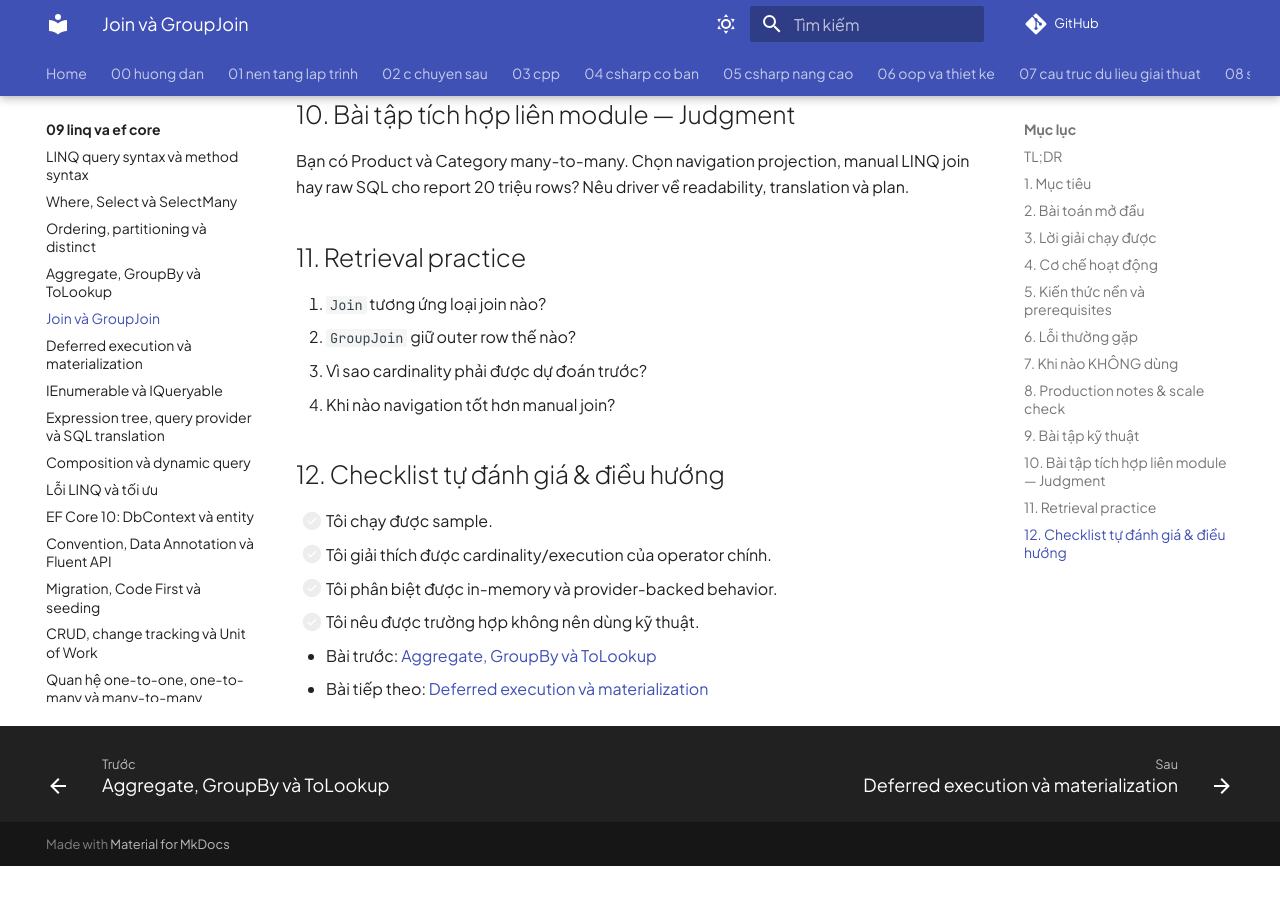
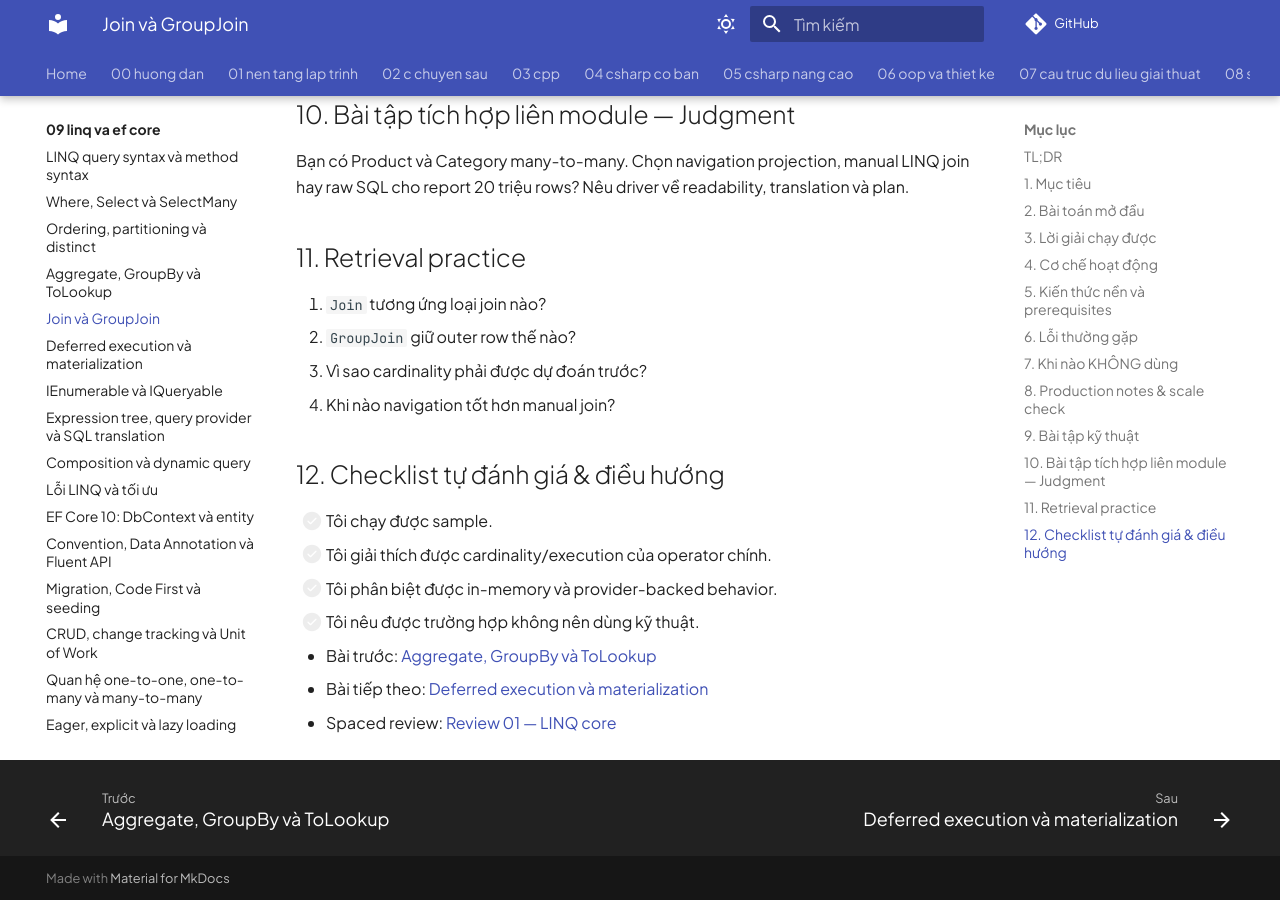
Before and after one commit to Xuanthanh-dzz/full-stack, an MkDocs documentation site: the page built from fullstack-roadmap/09-linq-va-ef-core/05-join-va-groupjoin.md, in a window 1280 px wide and 900 px high, scrolled down 3170 px. Built offline with MkDocs 1.6.1 and Material for MkDocs 9.7.7, drawn with Linux system fonts in a browser that asks for light colours; comment, search, counter and statistics services are not loaded; before the commit the page ends 4036 px from its top, so only the background shows below that.

Commit message:
docs(module-09): connect review cadence in 05-join-va-groupjoin.md

```diff
--- a/fullstack-roadmap/09-linq-va-ef-core/05-join-va-groupjoin.md
+++ b/fullstack-roadmap/09-linq-va-ef-core/05-join-va-groupjoin.md
@@ -130,3 +130,4 @@ Bạn có Product và Category many-to-many. Chọn navigation projection, manua
 
 - Bài trước: [Aggregate, GroupBy và ToLookup](./04-aggregate-groupby-va-tolookup.md)
 - Bài tiếp theo: [Deferred execution và materialization](./06-deferred-execution-va-materialization.md)
+- Spaced review: [Review 01 — LINQ core](./reviews/review-01-linq-core.md)
```
